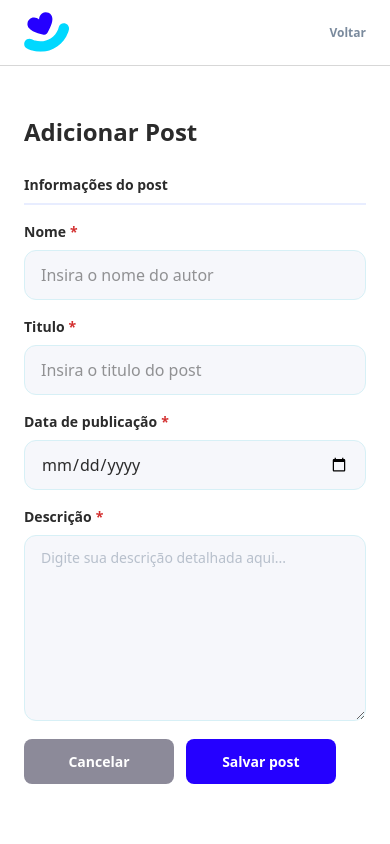
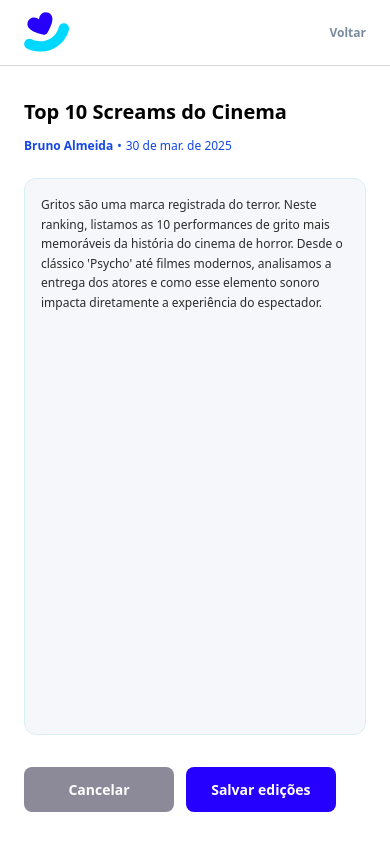
Before and after one commit to vitto2/blog-da-blue, a React (Vite) app: page / in a window 390 px wide. Built offline with nearby package versions, Linux system fonts and the light colour scheme.

Commit message:
feat: faz ajuste para tela para tablets da área de editar post

```diff
--- a/src/App.jsx
+++ b/src/App.jsx
@@ -2,12 +2,17 @@ import Header from "./components/Header.jsx";
 import Recents from "./components/Recents.jsx";
 import AllPosts from "./components/AllPosts.jsx";
 import Button from "./components/Button.jsx";
-import AddPost from "./components/AddPost.jsx"
+import EditPost from "./components/EditPost.jsx";
+
 export default function App() {
 	return (
 		<>
-
-		<AddPost/>
+			<EditPost
+				autor="Bruno Almeida"
+				titulo="Top 10 Screams do Cinema"
+				dataPublicacao="30/03/2025"
+				descricao="Gritos são uma marca registrada do terror. Neste ranking, listamos as 10 performances de grito mais memoráveis da história do cinema de horror. Desde o clássico 'Psycho' até filmes modernos, analisamos a entrega dos atores e como esse elemento sonoro impacta diretamente a experiência do espectador."
+			/>
 			{/* <Header />
 			<div className="px-[1.5rem] xl:px-[12.75rem] md:px-[50px] ">
 				<div className="w-full">
--- a/src/components/EditPost.jsx
+++ b/src/components/EditPost.jsx
@@ -22,13 +22,13 @@ export default function EditPost({
   }
 
   return (
-    <div className="flex min-h-screen flex-col">
+    <div className="flex min-h-screen flex-col ">
       <Header returnBtn />
 
-      <main className="flex flex-1 flex-col px-[1.5rem] pt-[2rem] pb-8">
-        <h1 className="mb-[0.75rem] text-xl font-semibold">{titulo}</h1>
+      <main className="flex flex-1 flex-col px-[1.5rem] pt-[2rem] pb-8 md:px-[50px]">
+        <h1 className="mb-[0.75rem] text-xl font-semibold md:text-[2.18rem]">{titulo}</h1>
 
-        <div className="mb-[1.5rem] flex items-center gap-[0.25rem] text-xs font-normal text-blue-700">
+        <div className="mb-[1.5rem] flex items-center gap-[0.25rem] text-xs font-normal text-blue-700 md:text-[14px] md:font-semibold">
           <h4 className="font-semibold">{autor}</h4>
           <span>•</span>
           <h4>{formatarData(dataPublicacao)}</h4>
@@ -44,10 +44,11 @@ export default function EditPost({
             text-[0.75rem] leading-relaxed text-[#2B2B2B]
             placeholder:text-[#7A8A9D]
             focus:outline-none focus:ring-2 focus:ring-blue-500
+            md:text-[16px] md:text-[#2B2B2B]
           "
         />
 
-        <div className="mt-8 flex gap-[0.75rem]">
+        <div className="mt-8 flex gap-[0.75rem] md:justify-end">
           <ButtonLarge
             background="bg-[#8C8A99]"
             title="Cancelar"
```
